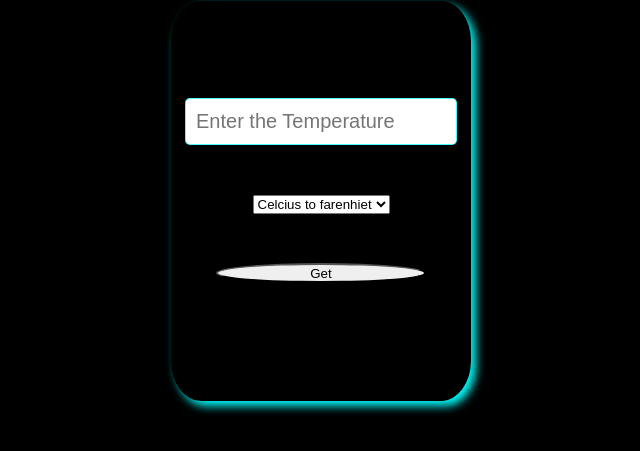
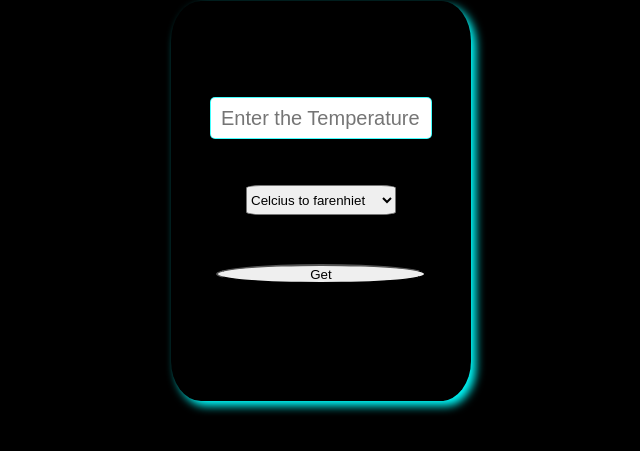
Before and after one commit to PrateekJayarama/Temperature-Convertor, a plain HTML site: page index.html in a window 1280 px wide. Shown: the part 87-538 px from the top of the page, without its empty margins (319-959 px from the left). Drawn offline with Linux system fonts and the light colour scheme.

Commit message:
Update style.css

```diff
--- a/style.css
+++ b/style.css
@@ -13,18 +13,22 @@
 }
 body{
 	text-align: center;
-	/* margin:auto; */
 	align-content: center;
 	color: aqua;
 	background-color: rgb(0, 0, 0);
 }
 #temp_value {
-	width: 250px;
-	height: 25px;
+	width: 200px;
+	height: 20px;
 	font-size: 20px;
 	padding: 10px;
 	border-radius: 5px;
 	border: 1px solid rgba(0, 255, 255, 0.737);
+}
+#temp_unit{
+	width: 150px;
+	height: 30px;
+	border-radius: 10%;
 }
 #btn{
 	width: 210px;
```
